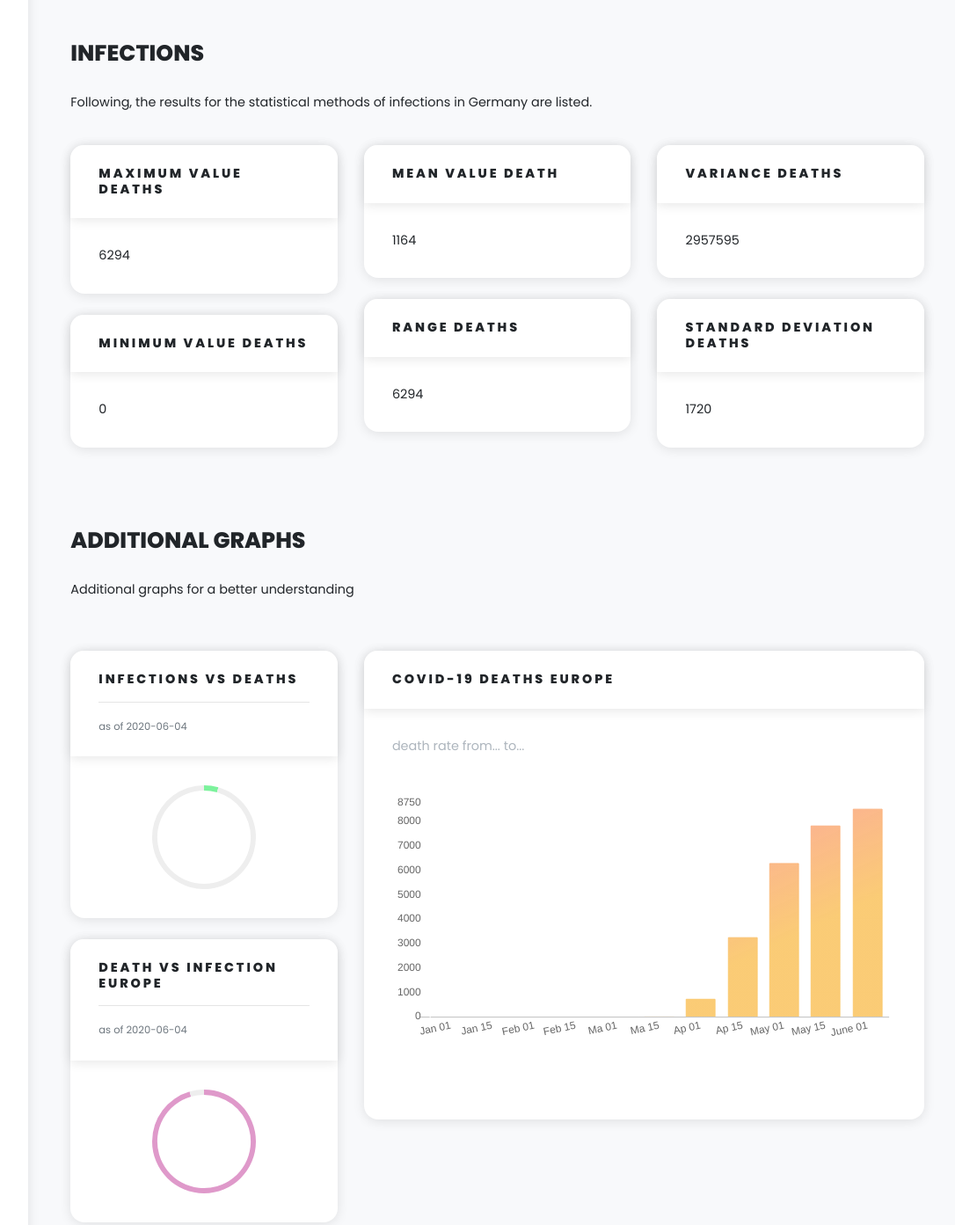
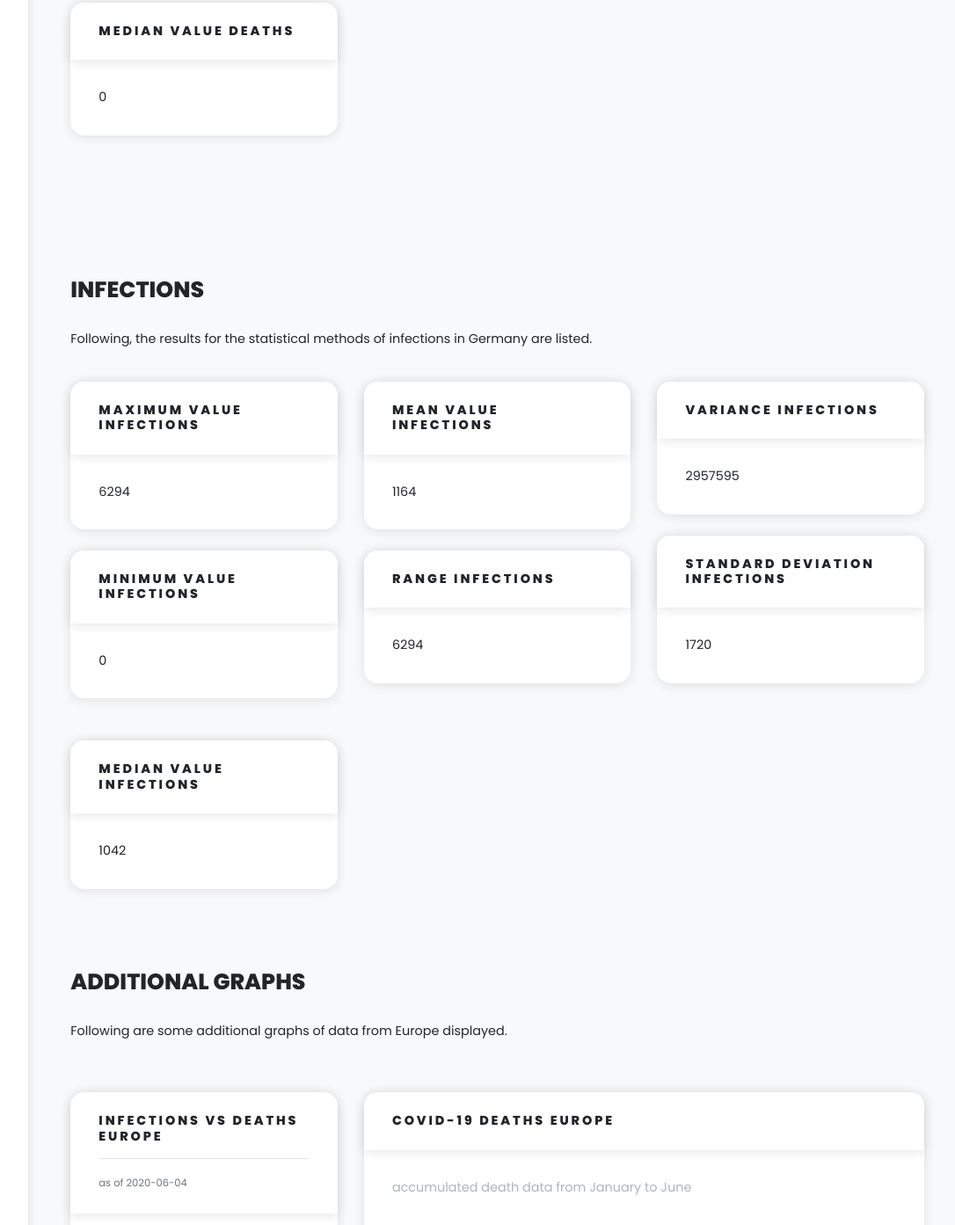
Before and after one commit to Timer00/covid19-website, a plain HTML site: page charts.html in a window 1280 px wide. Shown: the part 988-2381 px from the top of the page at 88% size, without its empty margins (181-1267 px from the left). Drawn offline with nearby package versions, Linux system fonts and the light colour scheme.

Commit message:
minor, final changes

```diff
--- a/charts.html
+++ b/charts.html
@@ -111,10 +111,10 @@
             <h2>STATISTICS GERMANY</h2>
             <br>
             <div class="box1">
-              <div style="float:right;"> <img src="img/Statistics.jpg" alt="charts and graphs", height="202.5" width="360"></div>
+              <div style="float:right;"> <img src="img/Statistics.jpg" alt="charts and graphs", height="236.25" width="420"></div>
               <p>Statistical methods are very important tools to analyze data and identify and interpret relations among them.<br>
-                Statistics is a crucial process behind how we make discoveries in science, make decisions based on data, and make predictions,<br>
-                statistics allows you to understand a subject much more deeply.
+                Statistics is a crucial process behind how we make discoveries in science, make decisions based on data, and make predictions.<br>
+                Statistics allows you to understand a subject much more deeply.
                 <br>
                 <br>
                 These are just some of the reasons why people use statistics when having a larger amount of data.
@@ -122,6 +122,7 @@
                 <br>
                 In the following, basic statistic operations like mean value, median value or variance are applied to the COVID-19 data in Germany.</p>
             </div>
+            <br>
             <br>
             <h3>DEATHS</h3>
             <br>
@@ -195,6 +196,20 @@
                 </div>
               </div>
             </div>
+            <div class="row mb-4">
+              <div class="col-lg-4">
+                <div class="card mb-4">
+                  <div class="card-header">
+                    <h2 class="h6 text-uppercase mb-0">Median value deaths</h2>
+                  </div>
+                  <div class="card-body">
+                    <div id="medianElement2" class="chart-holder">
+                      TEST
+                    </div>
+                  </div>
+                </div>
+              </section>
+          <section>
             <br>
             <br>
             <br>
@@ -208,7 +223,7 @@
               <div class="col-lg-4">
                 <div class="card mb-4">
                   <div class="card-header">
-                    <h2 class="h6 text-uppercase mb-0">Maximum value deaths</h2>
+                    <h2 class="h6 text-uppercase mb-0">Maximum value infections</h2>
                   </div>
                   <div class="card-body">
                     <div id="maximumElement" class="chart-holder">
@@ -218,7 +233,7 @@
                 </div>
                 <div class="card mb-4">
                   <div class="card-header">
-                    <h2 class="h6 text-uppercase mb-0">Minimum Value deaths</h2>
+                    <h2 class="h6 text-uppercase mb-0">Minimum Value infections</h2>
                   </div>
                   <div class="card-body">
                     <div id="minimumElement" class="chart-holder">
@@ -230,7 +245,7 @@
               <div class="col-lg-4">
                 <div class="card mb-4">
                   <div class="card-header">
-                    <h2 class="h6 text-uppercase mb-0">Mean Value death</h2>
+                    <h2 class="h6 text-uppercase mb-0">Mean Value infections</h2>
                   </div>
                   <div class="card-body">
                     <div id="meanElement" class="chart-holder">
@@ -240,7 +255,7 @@
                 </div>
                 <div class="card mb-4">
                   <div class="card-header">
-                    <h2 class="h6 text-uppercase mb-0">Range deaths</h2>
+                    <h2 class="h6 text-uppercase mb-0">Range infections</h2>
                   </div>
                   <div class="card-body">
                     <div id="rangeElement" class="chart-holder">
@@ -251,7 +266,7 @@
               <div class="col-lg-4">
                 <div class="card mb-4">
                   <div class="card-header">
-                    <h2 class="h6 text-uppercase mb-0">Variance deaths</h2>
+                    <h2 class="h6 text-uppercase mb-0">Variance infections</h2>
                   </div>
                   <div class="card-body">
                     <div id="varianceElement" class="chart-holder">
@@ -260,7 +275,7 @@
                 </div>
                 <div class="card mb-4">
                   <div class="card-header">
-                    <h2 class="h6 text-uppercase mb-0">Standard deviation deaths</h2>
+                    <h2 class="h6 text-uppercase mb-0">Standard deviation infections</h2>
                   </div>
                   <div class="card-body">
                     <div id="stddeviationElement" class="chart-holder">
@@ -270,35 +285,38 @@
                 </div>
               </div>
             </div>
+            <div class="row mb-4">
+              <div class="col-lg-4">
+                <div class="card mb-4">
+                  <div class="card-header">
+                    <h2 class="h6 text-uppercase mb-0">Median value infections</h2>
+                  </div>
+                  <div class="card-body">
+                    <div id="medianElement" class="chart-holder">
+                      TEST
+                    </div>
+                  </div>
+                </div>
+              </section>
+          <section>
             <br>
             <br>
             <h3>ADDITIONAL GRAPHS</h3>
             <br>
             <div class="box1">
-              <p>Additional graphs for a better understanding</p>
+              <p>Following are some additional graphs of data from Europe displayed.</p>
               <br>
             <br>
             <div class="row mb-4">
               <div class="col-lg-4">
                 <div class="card mb-4">
                   <div class="card-header">
-                    <h2 class="h6 text-uppercase mb-0">Infections vs Deaths</h2>
+                    <h2 class="h6 text-uppercase mb-0">Infections vs Deaths Europe</h2>
                     <hr><small class="text-muted">as of 2020-06-04</small>
                   </div>
                   <div class="card-body">
                     <div class="chart-holder">
                       <canvas id="pieChart1"></canvas>
-                    </div>
-                  </div>
-                </div>
-                <div class="card mb-4">
-                  <div class="card-header">
-                    <h2 class="h6 text-uppercase mb-0">Death vs Infection Europe</h2>
-                    <hr><small class="text-muted">as of 2020-06-04</small>
-                  </div>
-                  <div class="card-body">
-                    <div class="chart-holder">
-                      <canvas id="pieChart2"></canvas>
                     </div>
                   </div>
                 </div>
@@ -309,7 +327,7 @@
                     <h2 class="h6 mb-0 text-uppercase">Covid-19 deaths Europe</h2>
                   </div>
                   <div class="card-body">
-                    <p class="mb-5 text-gray">death rate from... to...</p>
+                    <p class="mb-5 text-gray">accumulated death data from January to June</p>
                     <div class="chart-holder mt-5 mb-5">
                       <canvas id="barChartExample1"></canvas>
                     </div>
--- a/js/DataAnalysis2.js.js
+++ b/js/DataAnalysis2.js.js
@@ -276,10 +276,10 @@ let stddeviationElement = document.getElementById('stddeviationElement');
 
 
 meanElement.innerHTML = Math.round(myMean(arr, 5));
-maximumElement.innerHTML = Math.round(myMaxValue(arr, 5));
-minimumElement.innerHTML = Math.round(myMinValue(arr, 5));
-rangeElement.innerHTML = Math.round(myRangeValue(arr, 5));
-// medianElement.innerHTML = Math.round(myMedianValue(arr, 5));
+maximumElement.innerHTML = myMaxValue(arr, 5);
+minimumElement.innerHTML = myMinValue(arr, 5);
+rangeElement.innerHTML = myRangeValue(arr, 5);
+medianElement.innerHTML = Math.round(myMedianValue(arr, 5));
 varianceElement.innerHTML = Math.round(myVarianceValue(arr, 5));
 stddeviationElement.innerHTML = Math.round(myStddeviationValue(arr, 5));
 
@@ -294,9 +294,9 @@ let stddeviationElement2 = document.getElementById('stddeviationElement2');
 
 
 meanElement2.innerHTML = Math.round(myMean(arr, 6));
-maximumElement2.innerHTML = Math.round(myMaxValue(arr, 6));
-minimumElement2.innerHTML = Math.round(myMinValue(arr, 6));
-rangeElement2.innerHTML = Math.round(myRangeValue(arr, 6));
-// medianElement2.innerHTML = Math.round(myMedianValue(arr, 6));
+maximumElement2.innerHTML = myMaxValue(arr, 6);
+minimumElement2.innerHTML = myMinValue(arr, 6);
+rangeElement2.innerHTML = myRangeValue(arr, 6);
+medianElement2.innerHTML = Math.round(myMedianValue(arr, 6));
 varianceElement2.innerHTML = Math.round(myVarianceValue(arr, 6));
 stddeviationElement2.innerHTML = Math.round(myStddeviationValue(arr, 6));
```
